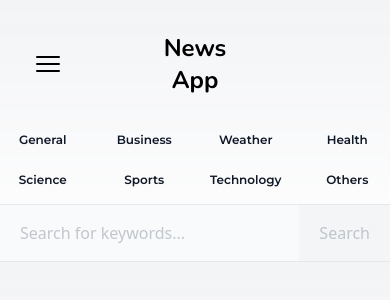
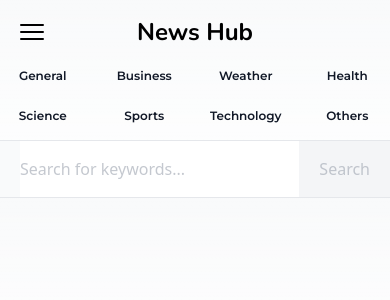
Before and after one commit to Kobra-soft/newsapp_nextjs_typescript, a Next.js app: page / in a window 390 px wide. Shown: the top 300 px of the page. Built offline with nearby package versions, Linux system fonts and the light colour scheme.

Commit message:
Commit v6

```diff
--- a/app/Header.tsx
+++ b/app/Header.tsx
@@ -28,17 +28,17 @@ const poppins2 = Nunito({ weight: "300", subsets: ["latin"] });
 function Header() {
   return (
     <header>
-        <div className='grid grid-cols-3 p-8 items-center'>
+        <div className='grid grid-cols-3 p-4 sm:p-6 md:p-8 items-center'>
             <Bars3Icon className="h-8 w-8 cursor-pointer"/>
             <Link href="/" prefetch={false}>
-                <h1 className={`${poppins.className} lg:text-[38px] text-2xl sm:text-2xl md:text-3xl text-center`}>News App</h1>
+                <h1 className={`${poppins.className} lg:text-[38px] text-2xl sm:text-2xl md:text-2xl text-center`}>News Hub</h1>
             </Link>
 
         <div className='flex items-center justify-end space-x-2'>
             {/* DarkModeButton */}
 
             <button className={`${poppins2.className} hidden md:inline bg-black text-white
-            px-6 lg:px-8 py-2 lg:py-4 rounded-full dark:bg-slate-800
+            px-6 lg:px-8 py-2 lg:py-4 rounded-full dark:bg-white dark:text-black
             text-base md:text-sm lg:text-base
             `}>
                 Subscribe Now
--- a/app/SearchBox.tsx
+++ b/app/SearchBox.tsx
@@ -27,7 +27,7 @@ function SearchBox() {
         placeholder-gray-400/60
         placeholder-opacity-70
         text-gray-400 outline-none
-        flex-1 bg-transparent
+        flex-1
         dark:text-teal-500
         font-light"
         />
--- a/app/layout.tsx
+++ b/app/layout.tsx
@@ -15,7 +15,7 @@ export default function RootLayout({
     <html lang="en">
       <head />
 
-      <body className='bg-gray-100 dark:bg-zinc-900 transition-all duration-700'>
+      <body className='bg-gray-50 dark:bg-zinc-900 transition-all duration-700'>
         <Header/>
         <div className='max-w-7xl mx-auto'>{children}</div>
       </body>
```
